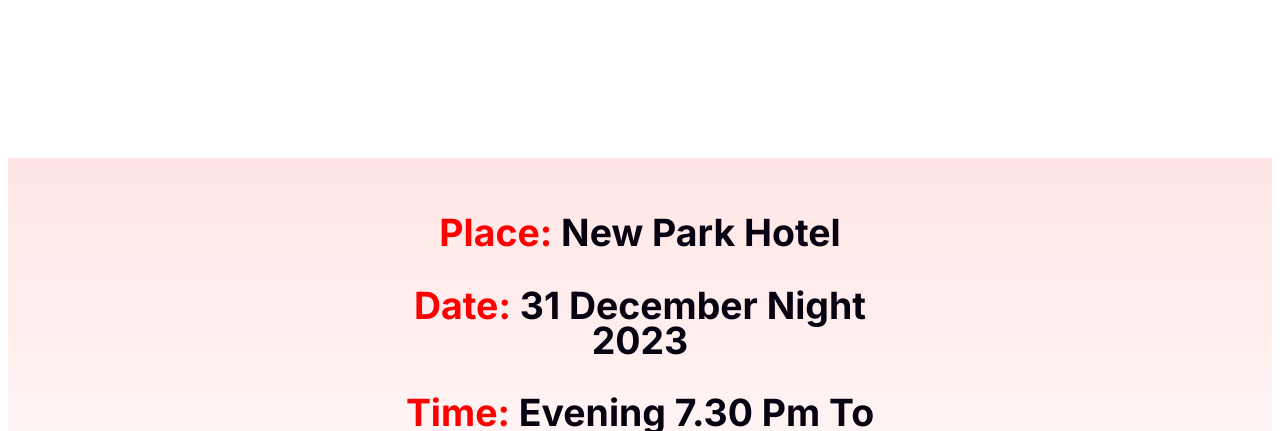
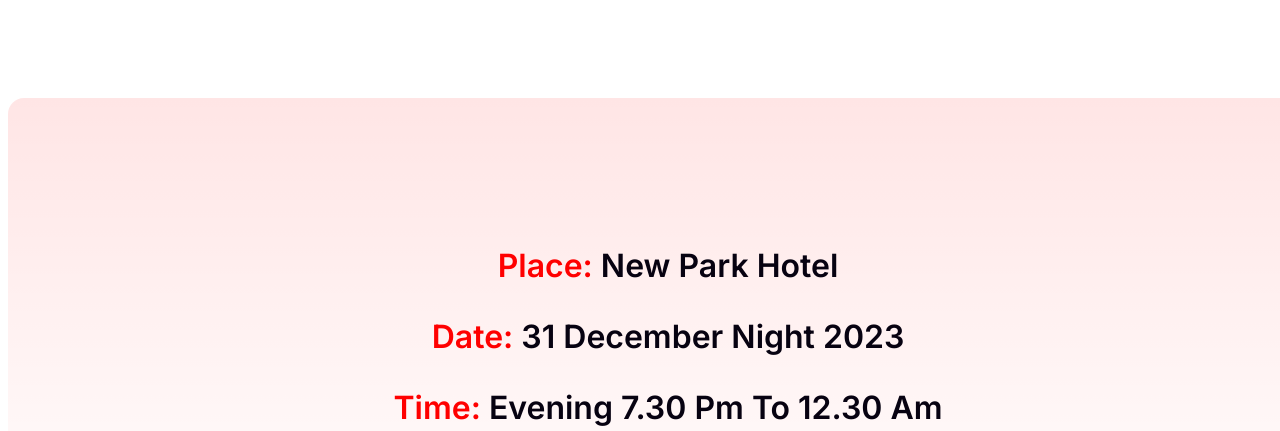
Before and after one commit to AsmSaikat/b9-a1, a plain HTML site: page index.html in a window 1280 px wide. Shown: the part 2369-2800 px from the top of the page. Drawn offline with Linux system fonts and the light colour scheme.

Commit message:
readded container-3

```diff
--- a/index.html
+++ b/index.html
@@ -18,14 +18,15 @@
         </nav>
     </header>
     <main>
-        <section>
-            <div class="container-1">
+        <section class="container-1">
             <h1 class="sixtyfive">65% OFF</h1>
             <h4 class="holiday">OUR HOLIDAY DEALS ARE BETTER</h4>
             <h2 class="category">ALL CATEGORIES</h2>
             <img class="happynewyear" src="images/New Year Photo.png" alt="New Year Photo">
-            </div>
-            <div class="container-2">
+        </section>
+
+
+        <section class="container-2">
             <div>
                 <img class="newyear" src="images/Group_70-removebg-preview.png" alt="">
             </div>
@@ -34,18 +35,17 @@
             </div>
                 <p class="midnightparty-info">Dolor sit amet consectetur. Consequat eget consectetur maecenas sed molestie malesuada. Ipsum sed sodales risus ut pellentesque vel euismod.</p>
                 <a class="midjoin" href="join now">JOIN NOW</a>
-            </div>
-            <div class="container-3">
+        </section>
+
+
+        <section class="container-3">
                 <div class="texts">
-                    <h3><span class="red">Place:</span> New Park Hotel</h3>
-                    <h3><span class="red">Date:</span> 31 December Night 2023</h3>
-                    <h3><span class="red">Time:</span> Evening 7.30 Pm To 12.30 Am</h3>
-                    <div>
+                    <p><span class="red">Place:</span> New Park Hotel</p>
+                    <p><span class="red">Date:</span> 31 December Night 2023</p>
+                    <p><span class="red">Time:</span> Evening 7.30 Pm To 12.30 Am</p>
                     <a href="">
                             <button class="container-3-btn">JOIN NOW</button>
                     </a>
-                    </div>
-                </div>
                 </div>
             </section>
     </main>
--- a/styles/styles.css
+++ b/styles/styles.css
@@ -121,12 +121,19 @@
 }
 
 .container-3 {
+    display: flex;
+    flex-direction: column;
+    justify-content: center;
+    align-items: center;
     background-image: linear-gradient(180deg, rgba(255, 0, 0, 0.10) 0%, rgba(255, 0, 0, 0.00) 100%);
-    padding: 100px 386px 214px 386px;
-    background-size: 1320px 482px;
+    width: 1320px;
+    height: 482px;
     background-repeat: no-repeat;
-    position: relative;
     background-position: center;
+    border-radius: 16px;
+    margin-top: 120px;
+    margin-left:auto ;
+    margin-right: auto;
 }
 
 .texts {
@@ -136,13 +143,7 @@
     font-size: 32px;
     font-style: normal;
     font-weight: 600;
-    line-height: 56px;
-    font-family: 'Inter', sans-serif;
-    font-size: 32px;
-    font-style: normal;
-    font-weight: 600;
     padding-top: 100px;
-    line-height: 35px;
 }
 
 .container-3-btn {
```
Lines whose indentation alone changed are shown as unchanged.
